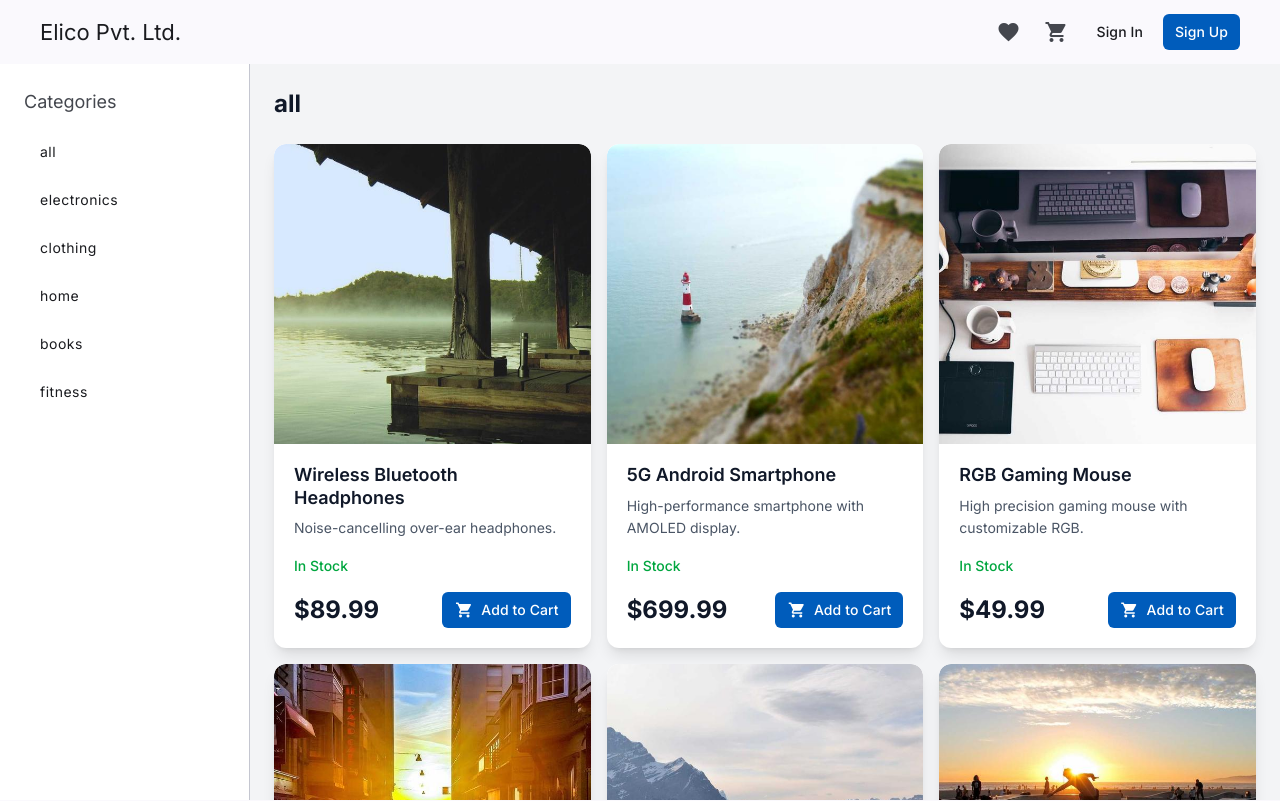
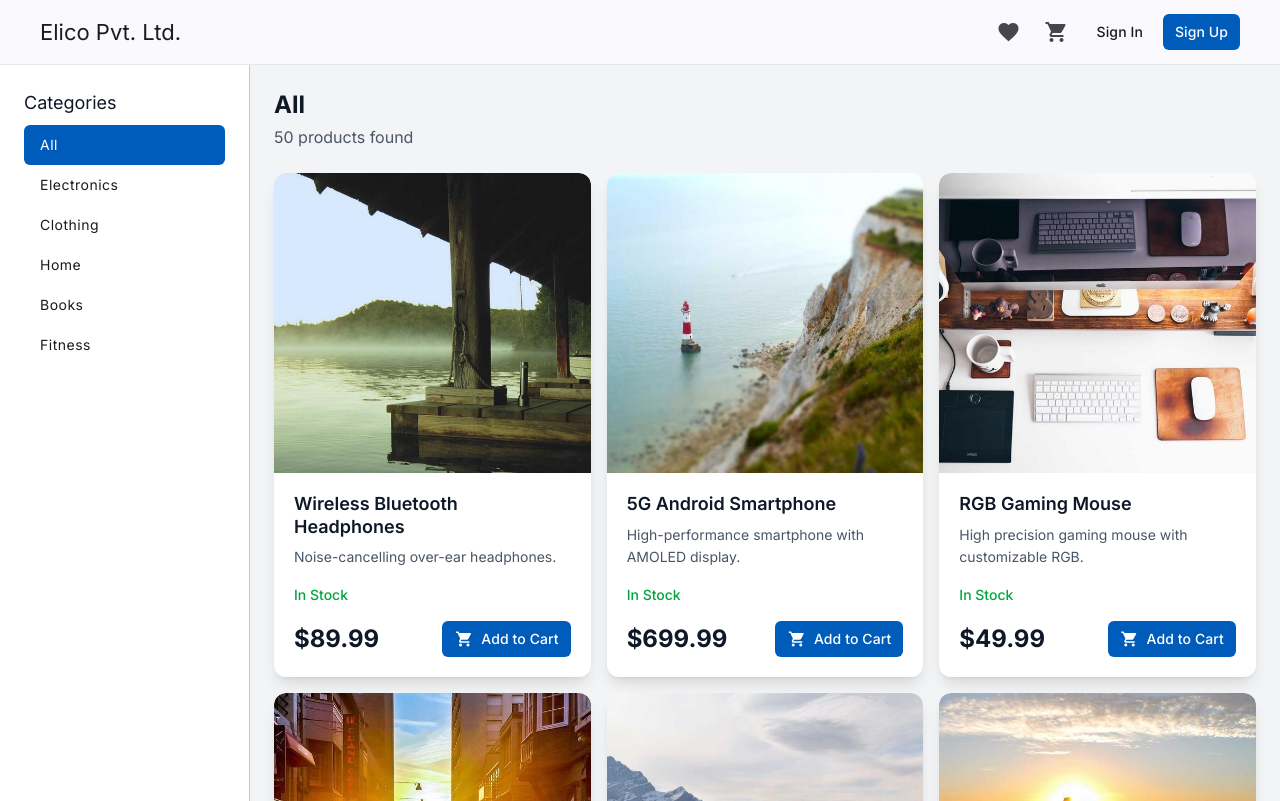
Before and after one commit to PavanKumarPerugu/e-commerce, an Angular app: page /products/all in a window 1280 px wide. Built offline with nearby package versions, Linux system fonts and the light colour scheme.

Commit message:
Built product grid page along with side nav bar

```diff
--- a/src/app/layout/header/header.html
+++ b/src/app/layout/header/header.html
@@ -1,4 +1,4 @@
-<mat-toolbar color="primary">
+<mat-toolbar class="mat-elevation-z4 border-b border-gray-200">
   <mat-toolbar-row class="w-full elevated py-2">
     <div class="max-w-[1200px] mx-auto w-full flex items-center justify-between">
       <span>Elico Pvt. Ltd.</span>
--- a/src/app/pages/products-grid/products-grid.html
+++ b/src/app/pages/products-grid/products-grid.html
@@ -1,14 +1,14 @@
 <mat-sidenav-container>
     <mat-sidenav mode = "side" opened="true">
         <div class = "p-6">
-            <h2 class = "text-lg trct-grsy-900">
+            <h2 class = "text-lg text-gray-900">
                 Categories
             </h2>
             <mat-nav-list>
-                @for (category of categories(); track category) {
-                    <mat-list-item class = "my-2" [routerLink]="['/products', category]">
-                        <span matListItemTitle>
-                            {{ category }}
+                @for (cat of categories(); track cat) {
+                    <mat-list-item [activated] = "cat === category()" classs = "my-2" [routerLink]="['/products', cat]">
+                        <span matListItemTitle class = "font-medium" [class] = "cat === category() ? '!text-white' : null">
+                            {{ cat | titlecase }}
                         </span>
                     </mat-list-item>
                 }
@@ -16,7 +16,10 @@
         </div>
     </mat-sidenav>
     <mat-sidenav-content class = "bg-gray-100 p-6 h-full">
-        <h1 class = "text-2xl font-bold text-gray-900 mb-6">{{ category() }}</h1>
+        <h1 class = "text-2xl font-bold text-gray-900 mb-1">{{ category() | titlecase }}</h1>
+        <p class = "text-base text-gray-600 mb-6">
+            {{ filteredProducts().length }} products found
+        </p>
         <div class = "responsive-grid">
             @for (product of filteredProducts(); track product.id) {
             <app-product-card [product] = "product"/>
--- a/src/app/pages/products-grid/products-grid.ts
+++ b/src/app/pages/products-grid/products-grid.ts
@@ -4,10 +4,11 @@ import { ProductCard } from '../../components/product-card/product-card';
 import { MatSidenavContainer, MatSidenavContent, MatSidenav } from '@angular/material/sidenav';
 import { MatNavList, MatListItem, MatListItemTitle } from '@angular/material/list';
 import { RouterLink } from "@angular/router";
+import { TitleCasePipe } from '@angular/common';
 
 @Component({
   selector: 'app-products-grid',
-  imports: [ProductCard, MatSidenavContainer, MatSidenavContent, MatSidenav, MatNavList, MatListItem, MatListItemTitle, RouterLink],
+  imports: [ProductCard, MatSidenavContainer, MatSidenavContent, MatSidenav, MatNavList, MatListItem, MatListItemTitle, RouterLink, TitleCasePipe],
   templateUrl: './products-grid.html',
   styleUrl: './products-grid.scss',
 })
--- a/src/index.html
+++ b/src/index.html
@@ -12,7 +12,6 @@
     <link href="https://fonts.googleapis.com/icon?family=Material+Icons" rel="stylesheet" />
   </head>
   <body>
-    <app-header></app-header>
     <app-root></app-root>
   </body>
 </html>
```
Also changed, not shown: src/app/e-commerce-store.ts (added).
